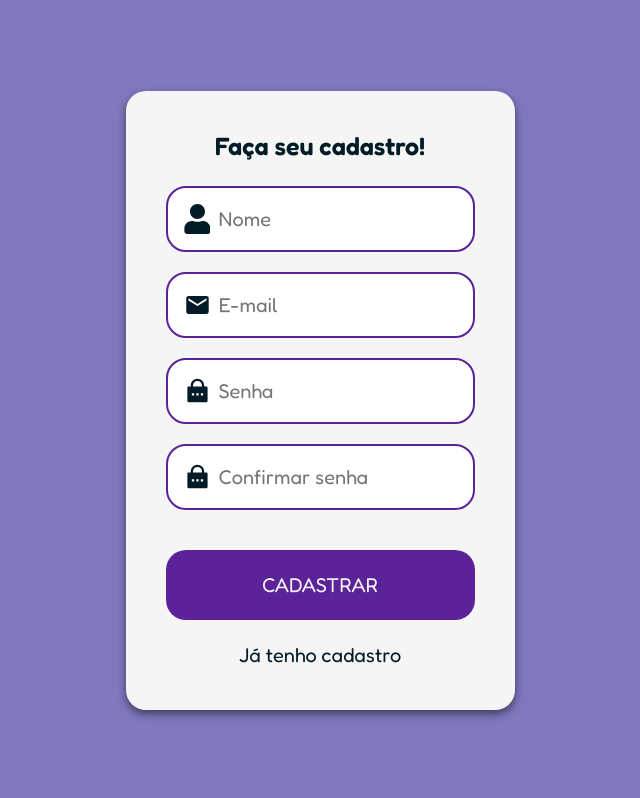
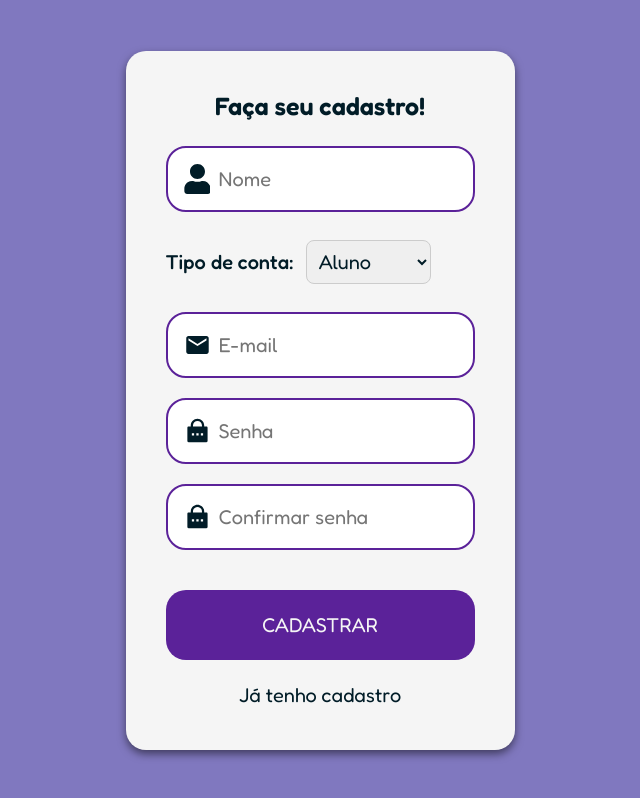
Before and after one commit to henriqueodaguiri/Metacom, a Next.js app: page /signup in a window 1280 px wide. Shown: the whole page, without its empty margins (320-960 px from the left). Built offline with nearby package versions, Linux system fonts and the light colour scheme.

Commit message:
botão aluno ou professor

```diff
--- a/src/app/signup/page.jsx
+++ b/src/app/signup/page.jsx
@@ -16,6 +16,7 @@ const SignUp = () => {
   const [email, setEmail] = useState("");
   const [password, setPassword] = useState("");
   const [confirmPassword, setConfirmPassword] = useState("");
+  const [role, setRole] = useState("student");
   const router = useRouter();
 
   function validateInput() {
@@ -43,7 +44,7 @@ const SignUp = () => {
     }
 
     try {
-      await api.post("/users", {name, email, password});
+      await api.post("/users", {name, email, password, role});
       toast.success("Cadastrado com sucesso!", {
         onClose: () => {
           router.push("/signin");
@@ -85,6 +86,13 @@ const SignUp = () => {
           type="text"
           onChange={e => setName(e.target.value)}
         />
+        <div style={{ width: '100%', margin: '8px 0' }}>
+          <label style={{ fontWeight: 500, marginRight: 12 }}>Tipo de conta:</label>
+          <select value={role} onChange={e => setRole(e.target.value)} style={{ padding: 8, borderRadius: 8, border: '1px solid #ccc', minWidth: 120 }}>
+            <option value="student">Aluno</option>
+            <option value="teacher">Professor</option>
+          </select>
+        </div>
         <Input
             icon={MdEmail}
             placeholder="E-mail"
```
